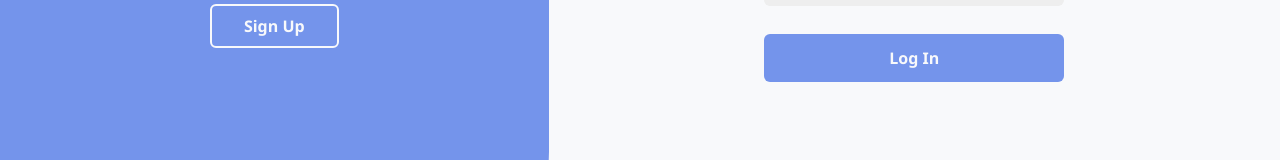
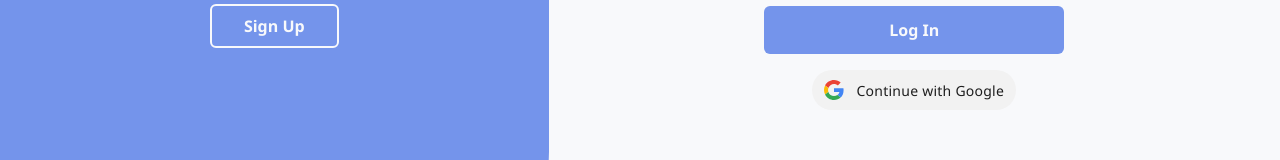
Before and after one commit to rakun256/firebase-journal, a React (Vite) app: page /login in a window 1280 px wide. Shown: the part 448-608 px from the top of the page. Built offline with nearby package versions, Linux system fonts and the light colour scheme; no server answers.

Commit message:
feat: add Google login functionality to the Login component

```diff
--- a/src/pages/Login.jsx
+++ b/src/pages/Login.jsx
@@ -1,5 +1,9 @@
 import { useState } from "react";
-import { signInWithEmailAndPassword } from "firebase/auth";
+import {
+  signInWithEmailAndPassword,
+  GoogleAuthProvider,
+  signInWithPopup,
+} from "firebase/auth";
 import { auth } from "../lib/firebase";
 import { Link, useNavigate, Navigate } from "react-router-dom";
 import { useAuth } from "../context/AuthContext";
@@ -12,6 +16,7 @@
   const [error, setError] = useState("");
   const { showToast } = useToast();
   const navigate = useNavigate();
+  const provider = new GoogleAuthProvider();
 
   if (user) return <Navigate to="/" replace />;
 
@@ -27,6 +32,14 @@
       setError(e.message);
     }
   };
+
+  async function handleGoogleLogin() {
+    try {
+      await signInWithPopup(auth, provider);
+    } catch (e) {
+      console.error(e);
+    }
+  }
 
   return (
     <>
@@ -74,6 +87,38 @@
                 Log In
               </button>
             </form>
+            <button
+              onClick={handleGoogleLogin}
+              className="flex cursor-pointer mt-4 items-center justify-between w-auto max-w-[400px] min-w-min h-10 px-3 bg-[#f2f2f2] rounded-[20px] font-roboto text-[14px] text-[#1f1f1f] font-medium tracking-[0.25px] transition-all duration-200 hover:shadow-[0_1px_2px_rgba(60,64,67,0.3),0_1px_3px_1px_rgba(60,64,67,0.15)] active:before:opacity-10 focus:before:opacity-10 relative overflow-hidden select-none"
+            >
+              <div className="absolute inset-0 opacity-0 transition-opacity duration-200 pointer-events-none before:content-[''] before:absolute before:inset-0 before:bg-[#001d35] before:opacity-0"></div>
+              <div className="flex items-center h-full w-full relative">
+                <div className="w-5 h-5 mr-3 min-w-5">
+                  <svg xmlns="http://www.w3.org/2000/svg" viewBox="0 0 48 48">
+                    <path
+                      fill="#EA4335"
+                      d="M24 9.5c3.54 0 6.71 1.22 9.21 3.6l6.85-6.85C35.9 2.38 30.47 0 24 0 14.62 0 6.51 5.38 2.56 13.22l7.98 6.19C12.43 13.72 17.74 9.5 24 9.5z"
+                    />
+                    <path
+                      fill="#4285F4"
+                      d="M46.98 24.55c0-1.57-.15-3.09-.38-4.55H24v9.02h12.94c-.58 2.96-2.26 5.48-4.78 7.18l7.73 6c4.51-4.18 7.09-10.36 7.09-17.65z"
+                    />
+                    <path
+                      fill="#FBBC05"
+                      d="M10.53 28.59c-.48-1.45-.76-2.99-.76-4.59s.27-3.14.76-4.59l-7.98-6.19C.92 16.46 0 20.12 0 24c0 3.88.92 7.54 2.56 10.78l7.97-6.19z"
+                    />
+                    <path
+                      fill="#34A853"
+                      d="M24 48c6.48 0 11.93-2.13 15.89-5.81l-7.73-6c-2.15 1.45-4.92 2.3-8.16 2.3-6.26 0-11.57-4.22-13.47-9.91l-7.98 6.19C6.51 42.62 14.62 48 24 48z"
+                    />
+                    <path fill="none" d="M0 0h48v48H0z" />
+                  </svg>
+                </div>
+                <span className="flex-grow overflow-hidden text-ellipsis">
+                  Continue with Google
+                </span>
+              </div>
+            </button>
           </div>
         </section>
       </div>
@@ -117,6 +162,39 @@
                 Log In
               </button>
             </form>
+            <button
+              onClick={handleGoogleLogin}
+              className="flex mt-4 cursor-pointer items-center justify-between w-auto max-w-[400px] min-w-min h-10 px-3 bg-[#f2f2f2] rounded-[20px] font-roboto text-[14px] text-[#1f1f1f] font-medium tracking-[0.25px] transition-all duration-200 hover:shadow-[0_1px_2px_rgba(60,64,67,0.3),0_1px_3px_1px_rgba(60,64,67,0.15)] active:before:opacity-10 focus:before:opacity-10 relative overflow-hidden select-none"
+            >
+              <div className="absolute inset-0 opacity-0 transition-opacity duration-200 pointer-events-none before:content-[''] before:absolute before:inset-0 before:bg-[#001d35] before:opacity-0"></div>
+              <div className="flex items-center h-full w-full relative">
+                <div className="w-5 h-5 mr-3 min-w-5">
+                  <svg xmlns="http://www.w3.org/2000/svg" viewBox="0 0 48 48">
+                    <path
+                      fill="#EA4335"
+                      d="M24 9.5c3.54 0 6.71 1.22 9.21 3.6l6.85-6.85C35.9 2.38 30.47 0 24 0 14.62 0 6.51 5.38 2.56 13.22l7.98 6.19C12.43 13.72 17.74 9.5 24 9.5z"
+                    />
+                    <path
+                      fill="#4285F4"
+                      d="M46.98 24.55c0-1.57-.15-3.09-.38-4.55H24v9.02h12.94c-.58 2.96-2.26 5.48-4.78 7.18l7.73 6c4.51-4.18 7.09-10.36 7.09-17.65z"
+                    />
+                    <path
+                      fill="#FBBC05"
+                      d="M10.53 28.59c-.48-1.45-.76-2.99-.76-4.59s.27-3.14.76-4.59l-7.98-6.19C.92 16.46 0 20.12 0 24c0 3.88.92 7.54 2.56 10.78l7.97-6.19z"
+                    />
+                    <path
+                      fill="#34A853"
+                      d="M24 48c6.48 0 11.93-2.13 15.89-5.81l-7.73-6c-2.15 1.45-4.92 2.3-8.16 2.3-6.26 0-11.57-4.22-13.47-9.91l-7.98 6.19C6.51 42.62 14.62 48 24 48z"
+                    />
+                    <path fill="none" d="M0 0h48v48H0z" />
+                  </svg>
+                </div>
+                <span className="flex-grow overflow-hidden text-ellipsis">
+                  Continue with Google
+                </span>
+              </div>
+            </button>
+
             <h2 className="mt-16">Don't have an account?</h2>
             <Link
               to="/signup"
@@ -128,5 +206,5 @@
         </section>
       </div>
     </>
-  )
+  );
 }
```
